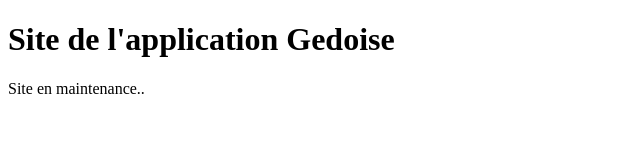
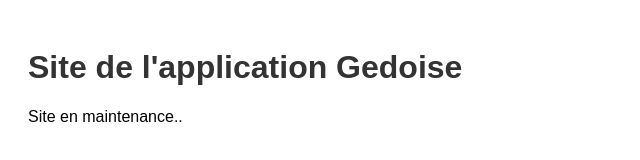
Before and after one commit to gedoiseteam/gedoise_android_app, a plain HTML site: page docs/index.html in a window 1280 px wide. Shown: the whole page, without its empty margins (0-640 px from the left). Drawn offline with Linux system fonts and the light colour scheme.

Commit message:
Update index.html

```diff
--- a/docs/index.html
+++ b/docs/index.html
@@ -3,6 +3,15 @@
 <head>
     <meta charset="UTF-8">
     <title>Page d'accueil</title>
+    <style>
+    	body {
+        	font-family: Arial, sans-serif;
+        	padding: 20px;
+    	}
+    	h1 {
+        	color: #333;
+    	}
+    </style>
 </head>
 <body>
     <h1>Site de l'application Gedoise</h1>
```
